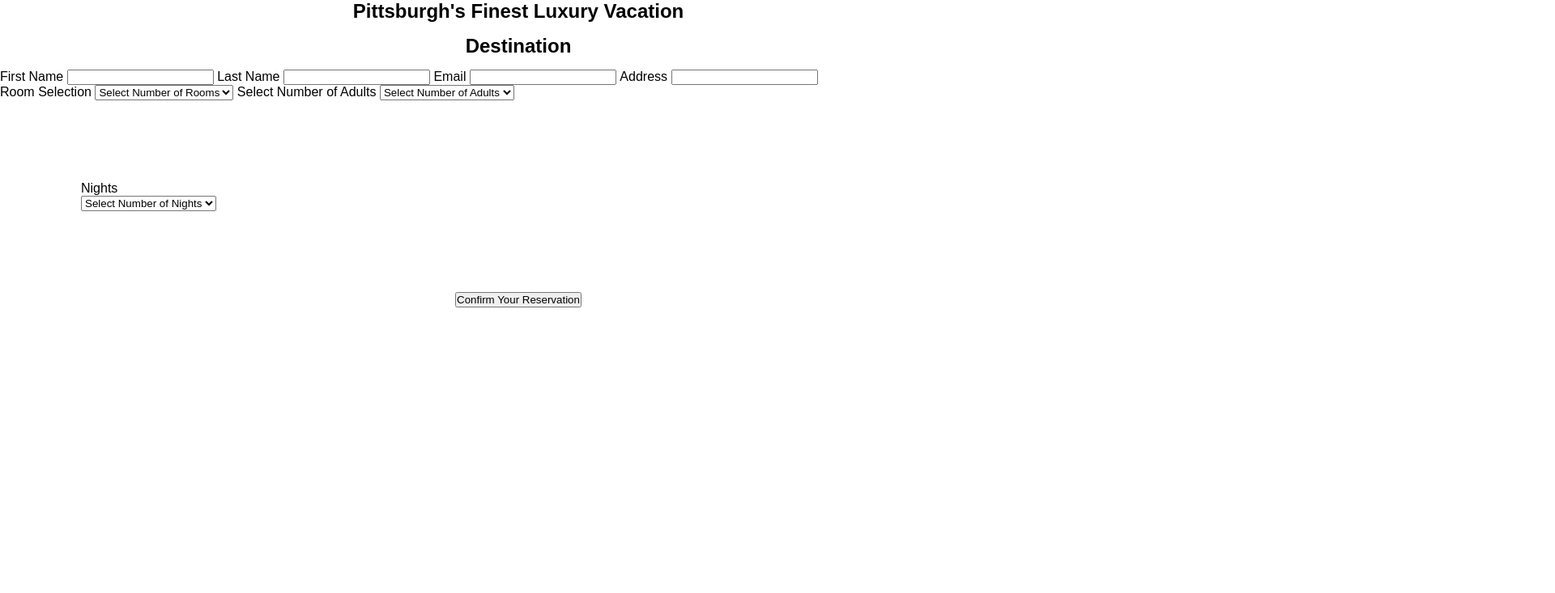
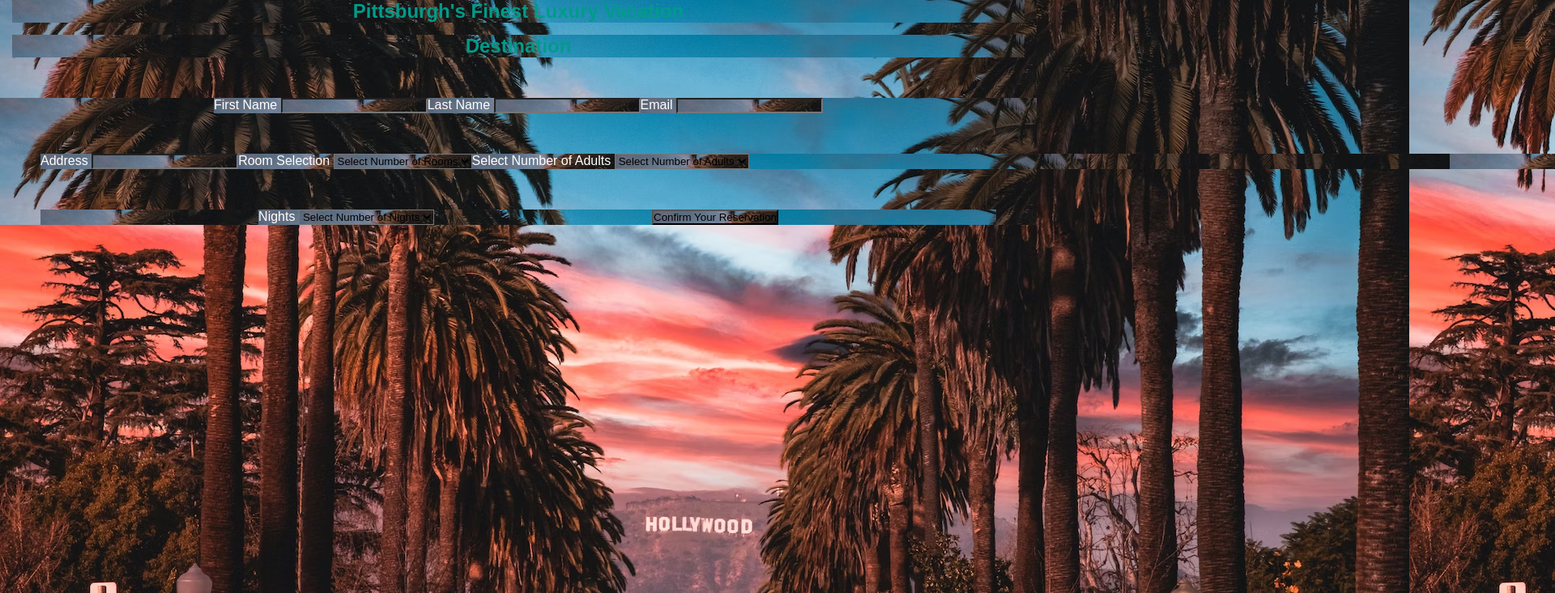
Before and after one commit to petetashod/HotelBookinWebsite, a plain HTML site: page index.html in a window 1280 px wide. Shown: the part 67-800 px from the top of the page at 81% size, 1920 px wide, since content can reach past the window. Drawn offline with Linux system fonts and the light colour scheme.

Commit message:
Last Commit

```diff
--- a/index.html
+++ b/index.html
@@ -18,6 +18,7 @@
     </div>
     <!--inputs-->
     <form action="" Method="GET" id="parentForm">
+        <div id="firstGroupInputs">
             <div id="firstName">
                 <label for="FirstName">First Name</label>
                 <input type="text" name="fname" required>
@@ -30,13 +31,14 @@
                 <label for="Email">Email</label>
                 <input type="email" name="Email" required>
             </div>
+        </div>
+
+
+    <div id="secondGroupInputs">
         <div class="address">
             <label for="Address">Address</label>
             <input type="text" name="Address" required>
-            <br/>
         </div>
-
-
     <!-- selections -->
         <div class="roomSelection">
             <label for="roomSelection">Room Selection</label>
@@ -57,6 +59,8 @@
                 <option value="4">4</option>
             </select>
         </div>
+    </div>
+    <div id="thirdGroupInputs">
         <div class="selectNumOfNights">
             <label for="SelectNumberOfNights">Nights</label>
             <select name="SelectNumberOfNights" required>
@@ -73,6 +77,7 @@
         <div id="button">
             <button>Confirm Your Reservation</button>
         </div>
+    </div>
 </form>
 </body>
 </html>
--- a/style.css
+++ b/style.css
@@ -3,13 +3,18 @@
     margin: 0;
     box-sizing: 0;
     font-family: Arial, Helvetica, sans-serif;
+    background-image: url("/photo-1580655653885-65763b2597d0.avif")
 
 }
+
+
+
 
 .title h1{
     display:flex;
     justify-content: center;
     margin: 15px 10px;
+    color: #009B8A;
 
 }
 
@@ -17,41 +22,28 @@
     display: flex;
     margin: 15px;
     justify-content: center;
+    color: #009B8A;
 }
 
 
-
-#firstName{
-  display: inline;
-  /* border: 5px red solid; */
+#firstGroupInputs{
+    display: flex;
+    justify-content: center;
+    margin-top: 50px;
+    color: white;
 
 }
 
-#lastName{
-    display: inline;
-}
-.email{
-    display: inline
-
-}
-.address{
-    display: inline;
-
-}
-.roomSelection{
-    display: inline;
+#secondGroupInputs{
+    display: flex;
+    margin: 50px;
+    width: 150%;
+    color:white;
 }
 
-.numOfAdults{
-   display: inline;
+#thirdGroupInputs{
+    display: flex;
+    margin: 50px;
+    justify-content: space-evenly;
+    color: white;
 }
-.selectNumOfNights{
-    display:flex;
-    flex-direction: column;
-    width:min-content;
-    margin: 100px 100px;
-}
-#button{
-display: flex;
-justify-content: center;
-}
```
Also changed, not shown: HollyWood.webp (added), photo-1580655653885-65763b2597d0.avif (added). Lines whose indentation alone changed are shown as unchanged.
